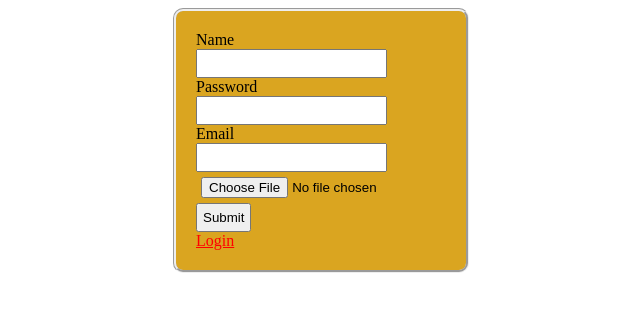
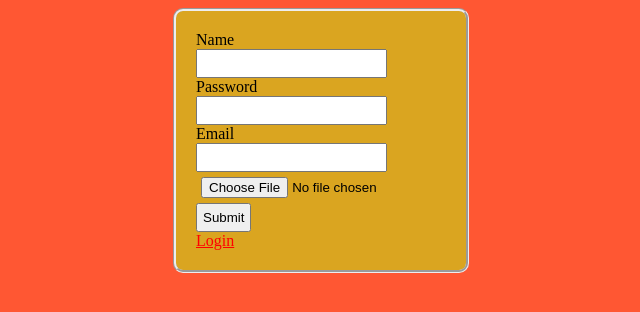
Before and after one commit to Emmanuek5/rtis, a PHP site: page /register.php in a window 1280 px wide. Shown: the top 312 px of the page, without its empty margins (319-959 px from the left). Run offline with PHP 8.4, Linux system fonts and the light colour scheme.

Commit message:
Andrew's 9th Commit

```diff
--- a/css/register.css
+++ b/css/register.css
@@ -13,7 +13,9 @@ input{
 
 	}
 
-
+body{
+	background-color:#FF5733 ;
+}
 a:link {
     color: red;
 }
```
Also changed, not shown: css/login.css (+11 -0 lines), home.php (+0 -10 lines).
